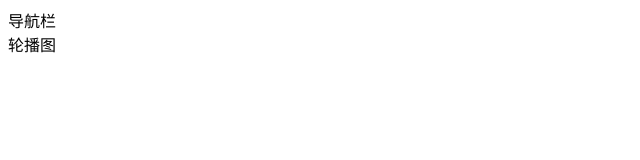
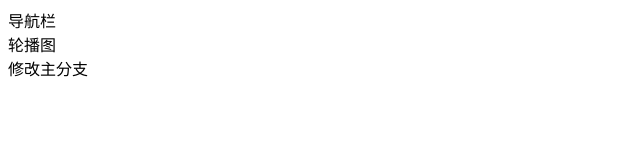
Before and after one commit to wuheihei1/git-test, a plain HTML site: page index.html in a window 1280 px wide. Shown: the whole page, without its empty margins (0-640 px from the left). Drawn offline with Linux system fonts and the light colour scheme.

Commit message:
修改主分支

```diff
--- a/index.html
+++ b/index.html
@@ -9,5 +9,6 @@
 <body>
     <div>导航栏</div>
     <div>轮播图</div>
+    <div>修改主分支</div>
 </body>
 </html>
```
